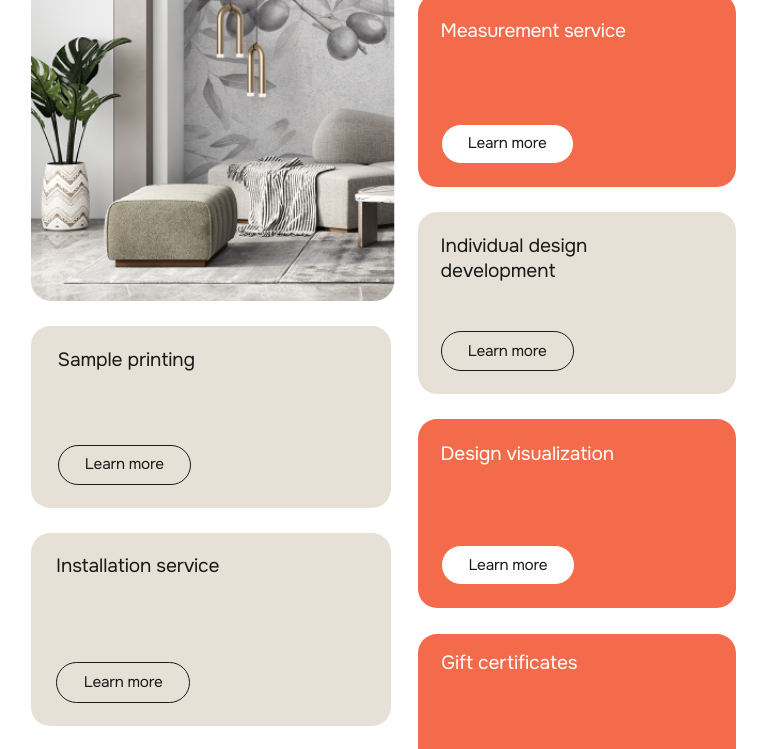
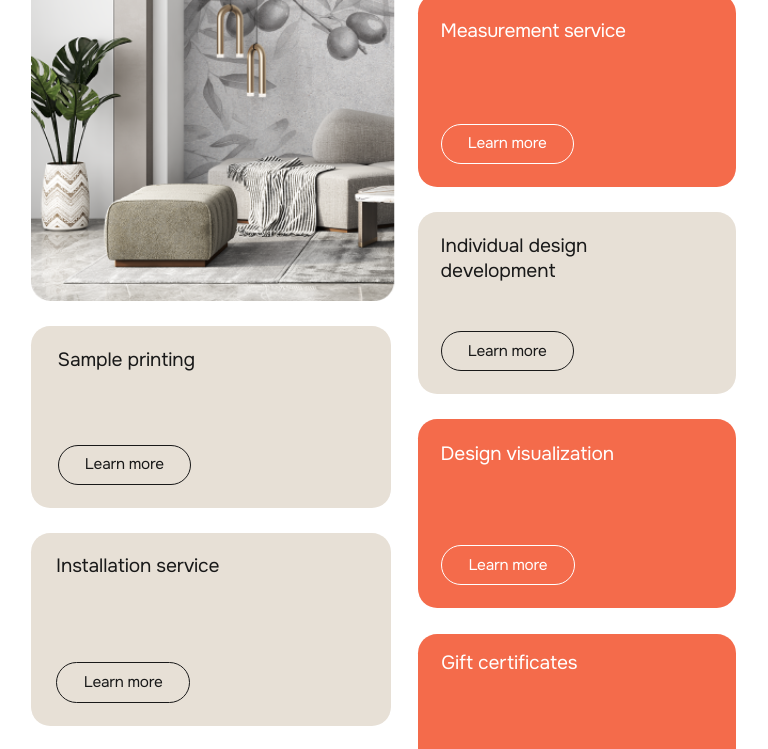
Before and after one commit to LoveBosikova/fototapete, a React (Vite) app in the folder fototapete/: page / in a window 768 px wide. Shown: the part 9280-10029 px from the top of the page. Built offline with nearby package versions, Linux system fonts and the light colour scheme; a web font is replaced by a local one.

Commit message:
new btn type

```diff
--- a/fototapete/src/components/blocks/orderingProcess/orderingProcess.tsx
+++ b/fototapete/src/components/blocks/orderingProcess/orderingProcess.tsx
@@ -12,6 +12,7 @@ import Title from '../../ui/title/title';
 import textData from '../../../texts';
 
 import style from './orderingProcess.module.scss';
+import LinkButtonOrangeWhite from '../../ui/buttons/linkButton/linkBurronOrangeWhite';
 
 function OrderingProcess () {
 
@@ -51,7 +52,7 @@ function OrderingProcess () {
                     <div className={style.point2}>
                         <p className={style.pointText}>{text.point1}</p>
                         <div className={style.btnWrap}>
-                            <LinkButtonWhite text={btnText.learnMore} link={''}></LinkButtonWhite>
+                            <LinkButtonOrangeWhite text={btnText.learnMore} link={''}></LinkButtonOrangeWhite>
                         </div>
                     </div>
                     <div className={style.point3}>
@@ -69,7 +70,7 @@ function OrderingProcess () {
                     <div className={style.point5}>
                         <p className={style.pointText}>{text.point4}</p>
                         <div className={style.btnWrap}>
-                            <LinkButtonWhite text={btnText.learnMore} link={''}></LinkButtonWhite>
+                            <LinkButtonOrangeWhite text={btnText.learnMore} link={''}></LinkButtonOrangeWhite>
                         </div>
                     </div>
                     <div className={style.point6}>
@@ -81,7 +82,7 @@ function OrderingProcess () {
                     <div className={style.point7}>
                         <p className={style.pointText}>{text.point6}</p>
                         <div className={style.btnWrap}>
-                            <LinkButtonWhite text={btnText.learnMore} link={''}></LinkButtonWhite>
+                            <LinkButtonOrangeWhite text={btnText.learnMore} link={''}></LinkButtonOrangeWhite>
                         </div>
                     </div>
                     <div className={style.point8}>
--- /dev/null
+++ b/fototapete/src/components/ui/buttons/linkButton/linkBurronOrangeWhite.tsx
@@ -0,0 +1,21 @@
+import style from './linkButtonOrangeWhite.module.scss';
+
+type ILinkButtonOrangeWhiteProps = {
+    text: string;
+    link: string;
+}
+
+function LinkButtonOrangeWhite (props: ILinkButtonOrangeWhiteProps) {
+
+    const { text, link } = props;
+
+return (
+    <button className={style.linkBtn}>
+        <a className={style.link} href={link}>
+            {text}
+        </a>
+    </button>
+    )
+}
+
+export default LinkButtonOrangeWhite;
--- /dev/null
+++ b/fototapete/src/components/ui/buttons/linkButton/linkButtonOrangeWhite.module.scss
@@ -0,0 +1,69 @@
+@import '../../../../styles/colors.scss';
+@import '../../../../styles/variables.scss';
+@import '../../../../styles/fonts.scss';
+
+.linkBtn {
+    @include onest-400-14;
+    cursor: pointer;
+    width: 100%;
+    max-width: 100%;
+    display: flex;
+    justify-content: center;
+    align-content: center;
+    padding-top: .7rem;
+    padding-bottom: .7rem;
+    background-color: $orange-alert;
+    border: 1px solid $white-text;
+    outline: none;
+    border-radius: $button-border;
+    transition: $transition-appearance;
+
+    @media (min-width: 720px) and (max-width: 1140px) {
+        padding-top: .6rem;
+        padding-bottom: .6rem;
+    }
+
+
+    &:hover {
+        background-color: $white-70;
+        transition: $transition-disappearance;
+        border: 1px solid $white-70;
+        color: $white-text;
+
+        @media (min-width: 720px) and (max-width: 1140px) {
+            @include onest-400-22;
+            letter-spacing: -0.015rem;
+            line-height: 123%;
+        }
+
+        & .link {
+            color: $black-text;
+            transition: $transition-disappearance;
+
+            @media (min-width: 720px) and (max-width: 1140px) {
+                @include onest-400-22;
+                letter-spacing: -0.015rem;
+                line-height: 123%;
+            }
+        }
+    }
+}
+
+.link {
+    color: $white-text;
+    text-decoration: none;
+    white-space: nowrap;
+    padding-left: 1%;
+    padding-right: 1%;
+    transition: $transition-appearance;
+
+    @media (min-width: 720px) and (max-width: 1140px) {
+        @include onest-400-22;
+        letter-spacing: -0.015rem;
+        line-height: 123%;
+    }
+
+    @media (max-width: 720px) {
+        @include  onest-400-28;
+    }
+}
```
